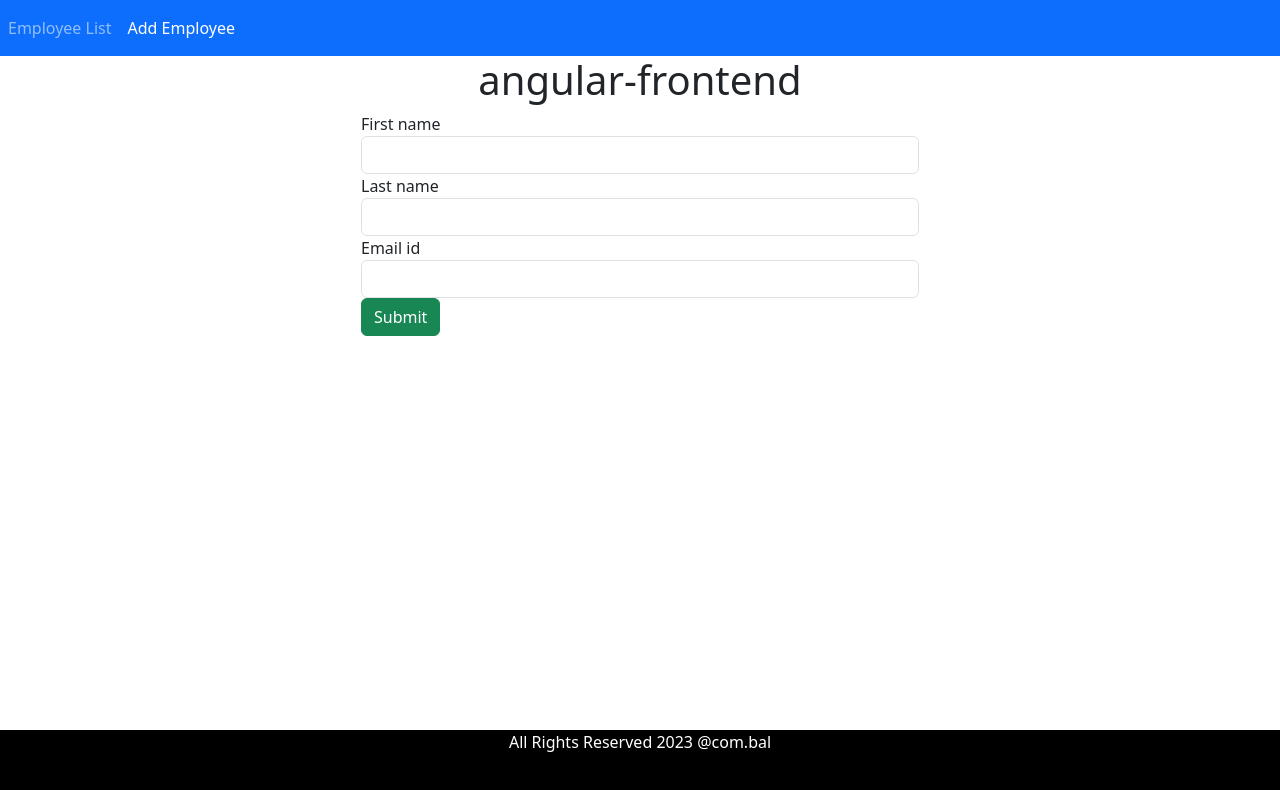
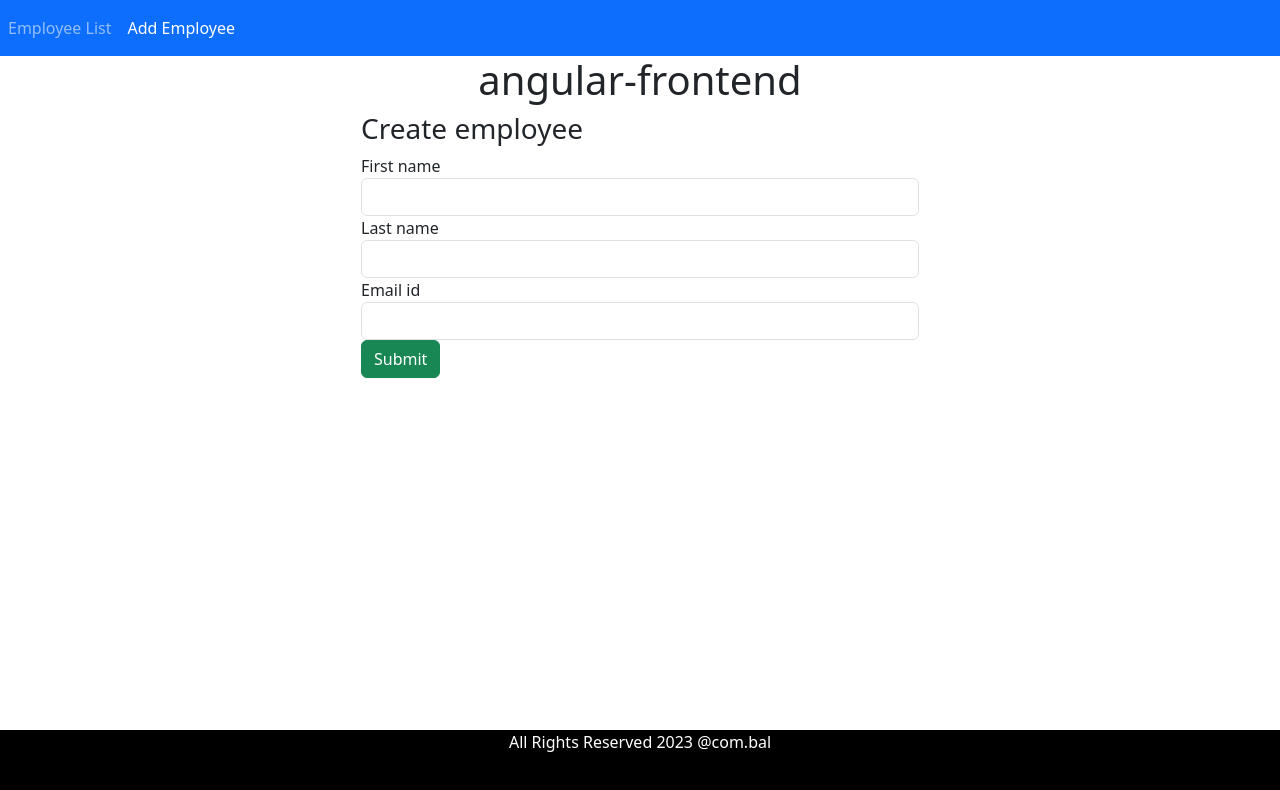
Before and after one commit to igorbaland/CRUD-Full-Stack-Application, an Angular app in the folder angular-frontend/: page /create-employee in a window 1280 px wide. Shown: the top 790 px of the page. Built offline with nearby package versions, Linux system fonts and the light colour scheme.

Commit message:
added title: create employee

```diff
--- a/angular-frontend/src/app/create-employee/create-employee.component.html
+++ b/angular-frontend/src/app/create-employee/create-employee.component.html
@@ -1,4 +1,5 @@
 <div class="col-md-6 offset-md-3">
+    <h3> Create employee</h3>
     <form (ngSubmit) = "onSubmit()">
 
         <div class="form-group">
```
